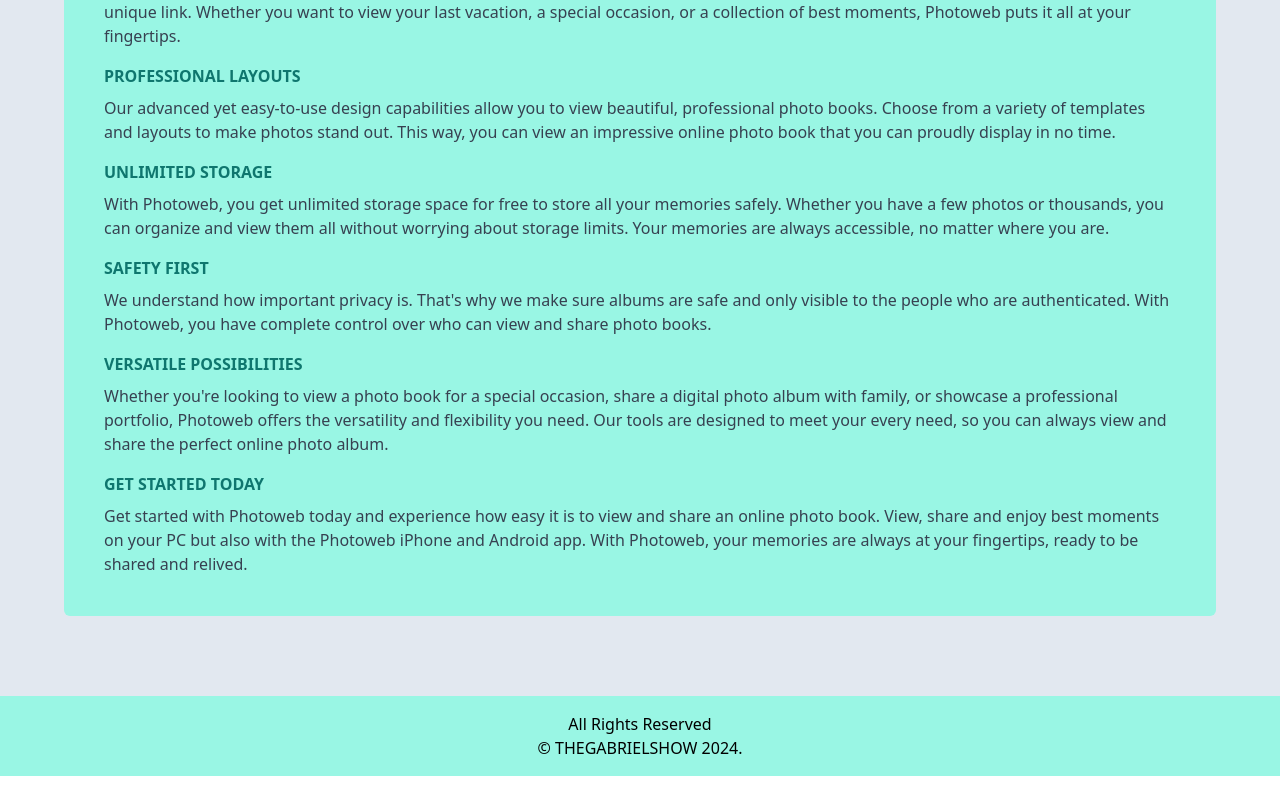
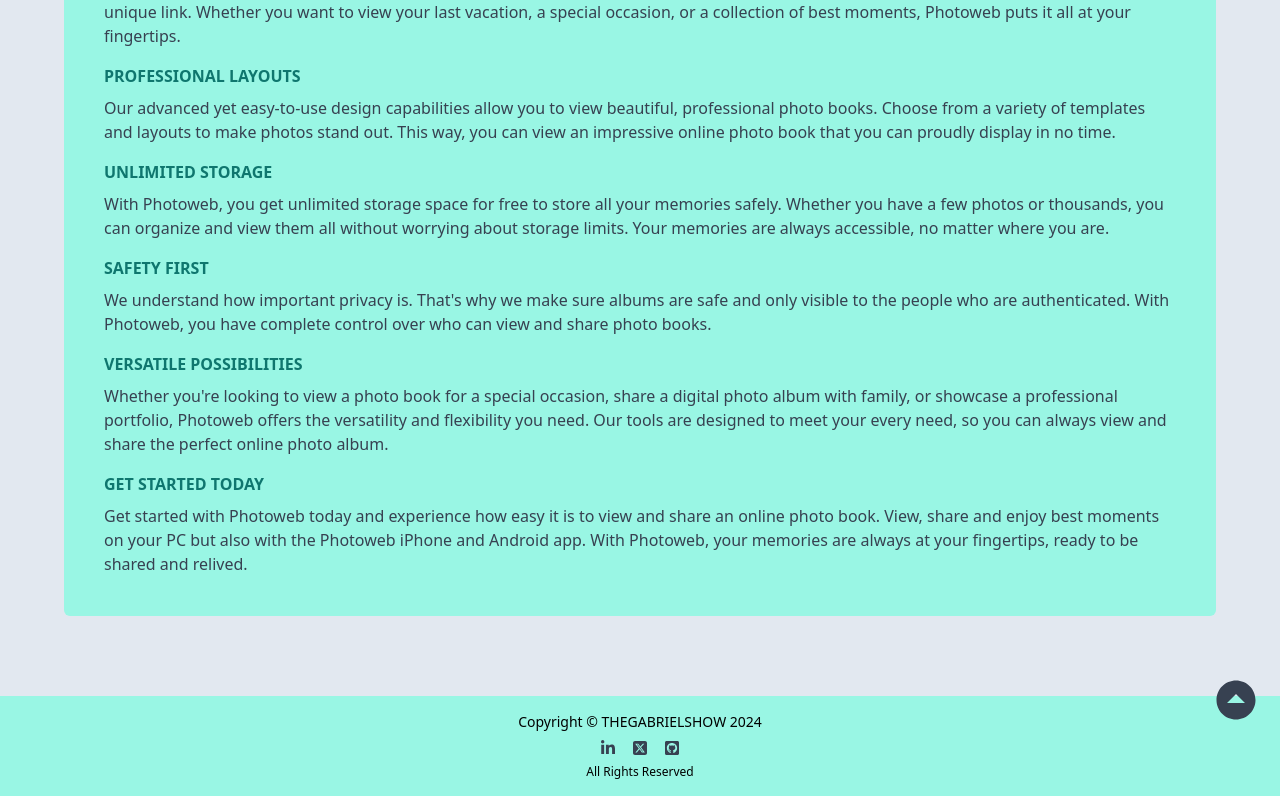
Before and after one commit to GabrielOchieng/photoweb, a React (Vite) app: page / in a window 1280 px wide. Shown: the part 1633-2429 px from the top of the page. Built offline with nearby package versions, Linux system fonts and the light colour scheme.

Commit message:
setting up of footer links and scrollbar

```diff
--- a/src/components/Footer.jsx
+++ b/src/components/Footer.jsx
@@ -1,10 +1,53 @@
 import React from "react";
+import { Link } from "react-router-dom";
+import { FaLinkedinIn } from "react-icons/fa";
+import { FaSquareXTwitter } from "react-icons/fa6";
+import { FaGithubSquare } from "react-icons/fa";
+import { IoMdArrowDropupCircle } from "react-icons/io";
 
 const Footer = () => {
+  const handleScrollToTop = () => {
+    window.scrollTo({ top: 0, behavior: "smooth" });
+  };
+
   return (
-    <div className="bg-teal-200 flex flex-col text-center py-4">
-      <p>All Rights Reserved</p>
-      <p>&copy; THEGABRIELSHOW 2024.</p>
+    <div className="relative">
+      <div className="absolute right-5 top-[-20px]">
+        <button
+          className="text-gray-700 hover:text-teal-500 focus:outline-none"
+          onClick={handleScrollToTop}
+        >
+          <IoMdArrowDropupCircle className="text-5xl" />
+        </button>
+      </div>
+
+      <div className="bg-teal-200 flex flex-col items-center py-6 sm:py-4">
+        <p className="text-sm">Copyright &copy; THEGABRIELSHOW 2024</p>
+        <nav className="flex justify-center mt-2 space-x-4">
+          <Link
+            to="https://www.linkedin.com/in/gabrielochieng"
+            target="_blank"
+            className="text-gray-700 hover:text-teal-500 "
+          >
+            <FaLinkedinIn />
+          </Link>
+          <Link
+            to="https://x.com/TechieGabriel?t=D8iyVIeZnEVOlPdImbJ2HQ&s=09"
+            target="_blank"
+            className="text-gray-700 hover:text-teal-500 "
+          >
+            <FaSquareXTwitter />
+          </Link>
+          <Link
+            to="https://github.com/GabrielOchieng"
+            target="_blank"
+            className="text-gray-700 hover:text-teal-500 "
+          >
+            <FaGithubSquare />
+          </Link>
+        </nav>
+        <p className="text-xs mt-2">All Rights Reserved</p>
+      </div>
     </div>
   );
 };
```
